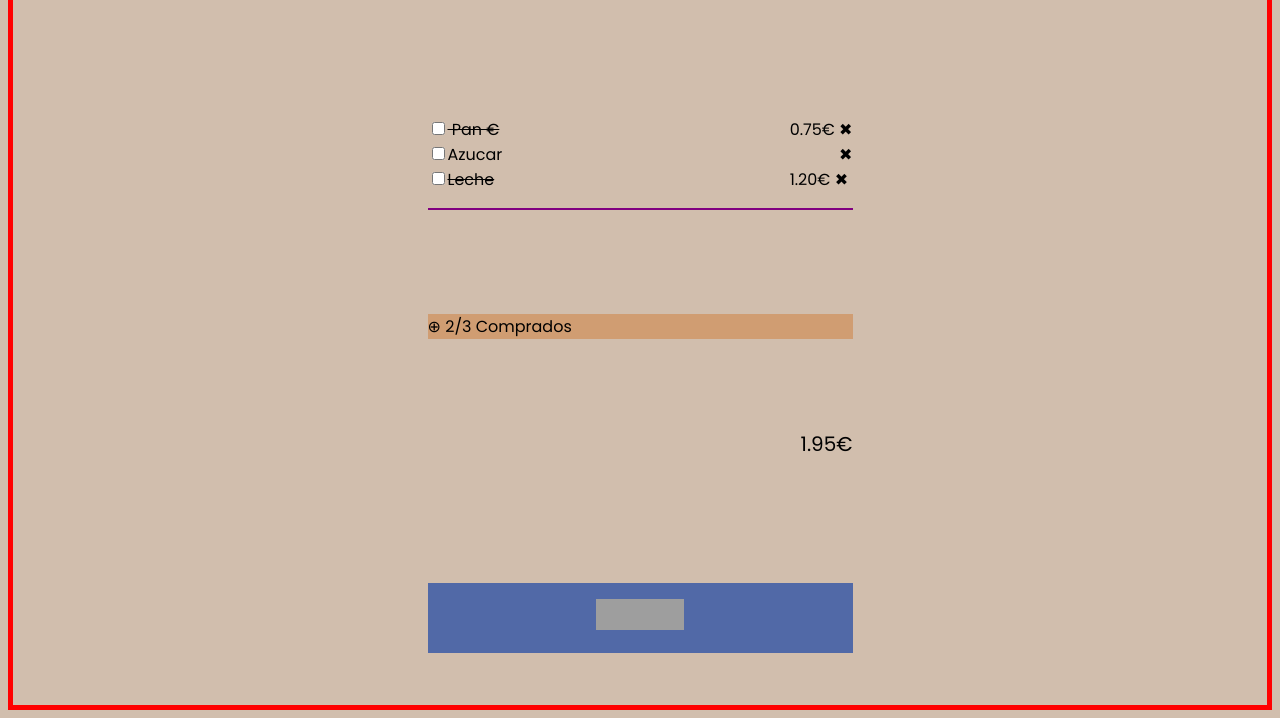
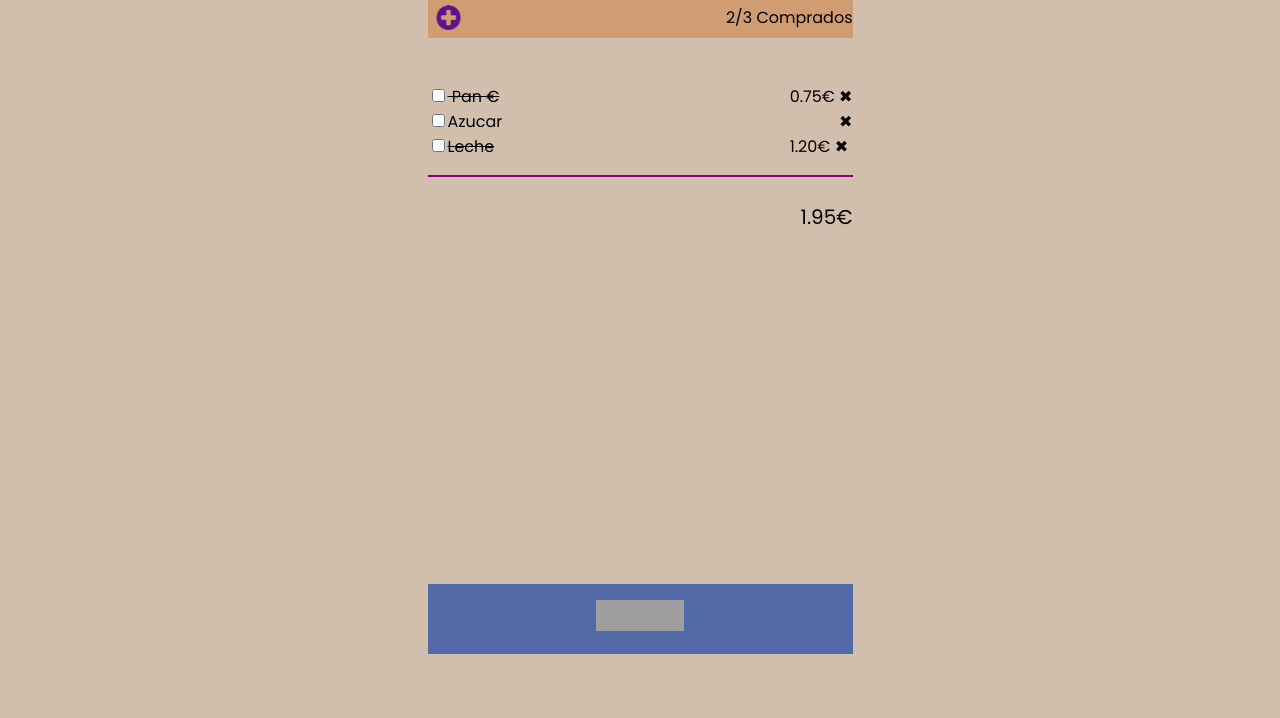
Before and after one commit to AlbertoArochal/202210-W2-Alberto-Rocha, a website: page index.html in a window 1280 px wide. Shown: the part 98-816 px from the top of the page. Drawn offline with Linux system fonts and the light colour scheme; grey boxes are pictures that could not be loaded.

Commit message:
several changes in css and html

```diff
--- a/index.html
+++ b/index.html
@@ -17,7 +17,7 @@
                 <h1>Lista de la compra</h1>
                 <div class="about">
                     <p>Principal</p>
-                    <p>Lista</p>
+                    <p> <strong> Lista </strong></p>
                     <p>Acerca de</p>
                 </div>
             </div>
@@ -26,7 +26,11 @@
 
         <div class="counter">
 
-            <p class="counter__number"> &#8853; 2/3 Comprados</p>
+            <img src="/img/mas.png" alt="plus sign">
+
+
+            <p class="counter__number"> 2/3 Comprados</p>
+
 
         </div>
 
--- a/styles/style.css
+++ b/styles/style.css
@@ -63,7 +63,6 @@ header {
     display: inline-block;
     justify-content: space-between;
     width: 425px;
-    margin-top: -70px;
 }
 
 body {
@@ -71,13 +70,32 @@ body {
     justify-content: center;
 }
 
-.counter__number {
+.counter {
+    margin-top: -23%;
+    justify-content: space-between;
+    text-align: right;
+    background-color: var(--body-accent-color);
+    display: flex;
+    max-width: 425px;
+}
+
+
+.counter>p {
     background-color: var(--body-accent-color);
     width: 425px;
-    display: block;
-    margin-top: 0;
+    display: inline;
+    justify-items: space-between;
+    margin: auto;
 
 }
+
+.counter>img {
+    width: 1.6em;
+    height: 1.6em;
+    margin: 0.5em;
+}
+
+
 
 footer {
     background-color: var(--header-color);
@@ -106,8 +124,9 @@ ol>li:nth-child(even) {
     width: 425px;
     align-self: center;
     border-bottom: 2px solid purple;
-    grid-row: 2;
-
+    align-content: end;
+    position: relative;
+    top: -50%;
 }
 
 ol>li {
@@ -129,7 +148,8 @@ ul>li:nth-child(odd) {
     justify-content: flex-end;
     width: 425px;
     font-size: 125%;
-    margin-top: -50px;
+    top: -120%;
+    position: relative;
 }
 
 .container__cellphone {
@@ -137,7 +157,7 @@ ul>li:nth-child(odd) {
     justify-content: center;
     margin: auto;
     align-items: center;
-    border: 5px solid red;
     min-height: 100vh;
+    grid-template-rows: min-content;
 
 }
```
Also changed, not shown: img/mas.png (added), img/menos.png (added).
